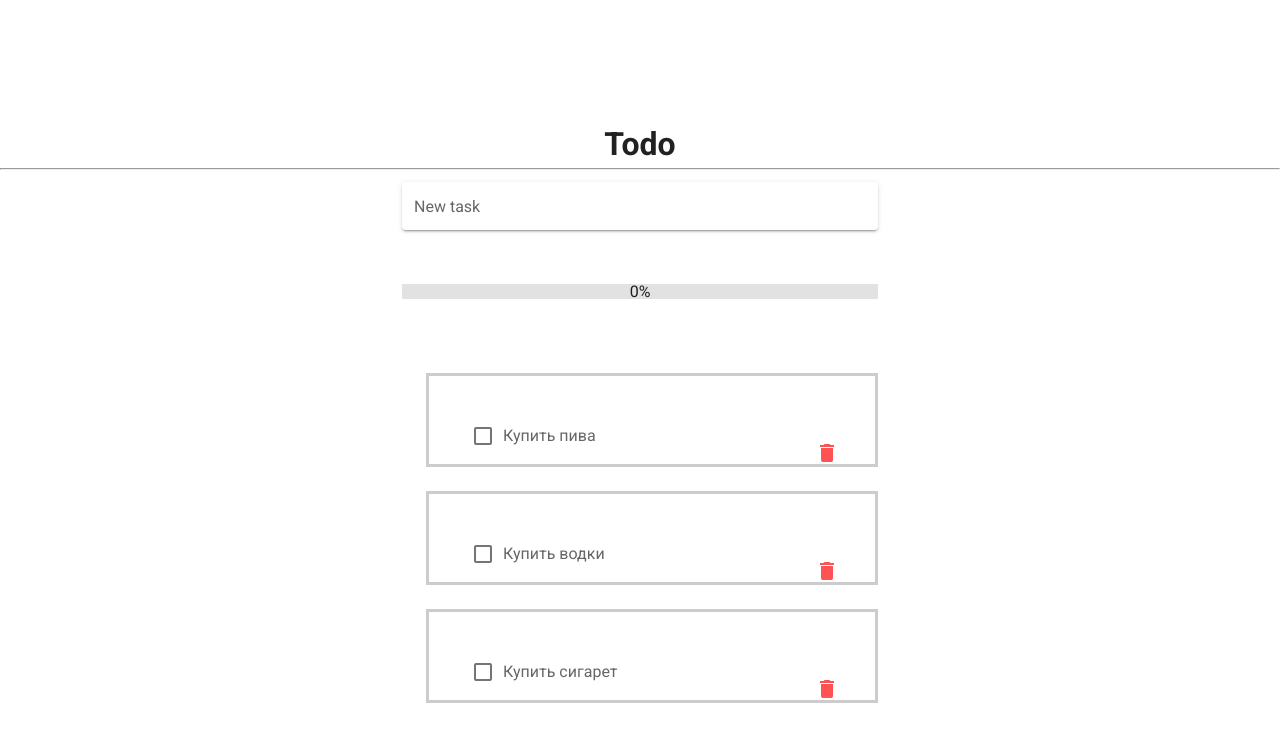
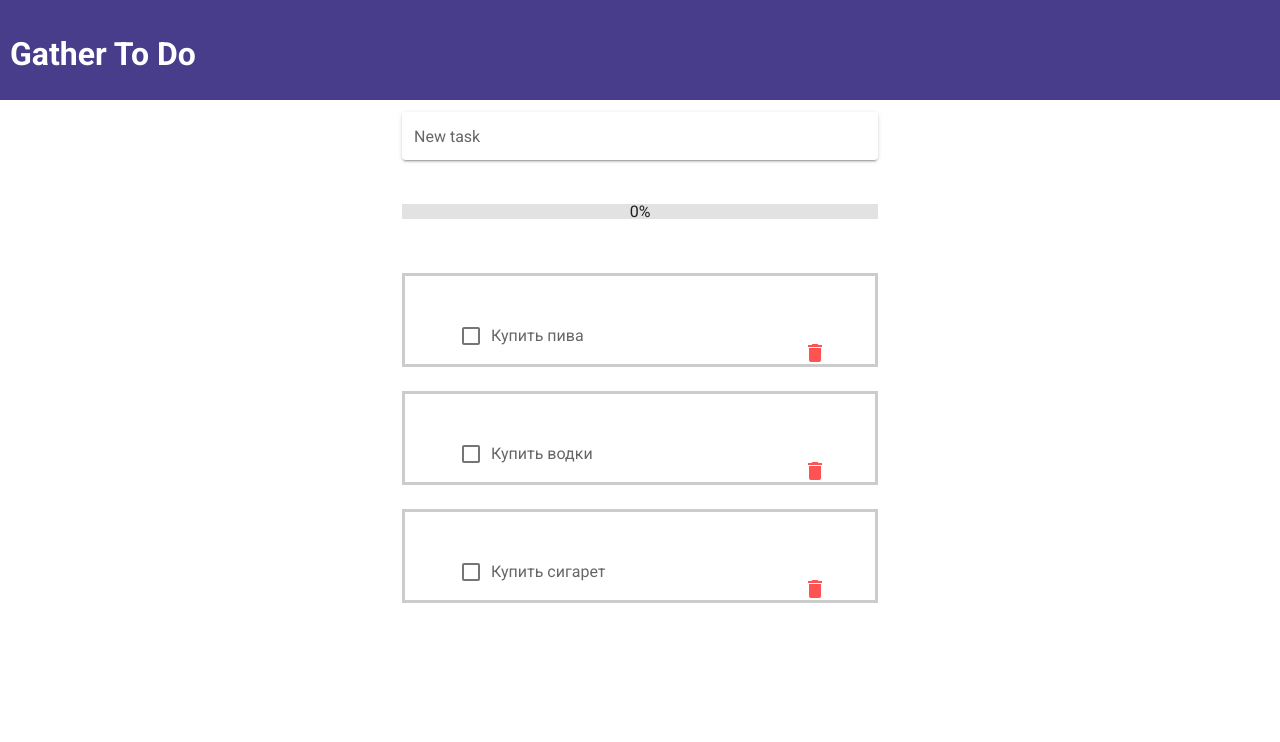
Before and after one commit to lbonanzza/GatherToDo, a Vue app: page / in a window 1280 px wide. Shown: the top 742 px of the page. Built offline with nearby package versions, Linux system fonts and the light colour scheme.

Commit message:
add header and some styles

```diff
--- a/src/App.vue
+++ b/src/App.vue
@@ -1,8 +1,7 @@
 <template>
   <v-app>
     <div id="app">
-      <h1>Todo</h1>
-      <hr/>
+      <Header/>
       <AddTodo @create-todo="createTodo"/>
       <ProgerssBar :todos="todos"/>
       <TodoList class="todo" :todos="todos" @remove-todo="removeTodo "/>
@@ -14,6 +13,7 @@
   import TodoList from "@/components/TodoList";
   import AddTodo from "@/components/AddTodo";
   import ProgerssBar from "@/components/ProgressBar";
+  import Header from "@/components/Header";
 
   export default {
     name: "App",
@@ -51,18 +51,14 @@
       TodoList,
       AddTodo,
       ProgerssBar,
+      Header,
     },
   };
 </script>
 
 
 <style>
-  #app {
-    text-align: center;
-    margin-top: 60px;
-  }
-
   .todo {
-    margin-top: 50px;
+    margin-top: 30px;
   }
 </style>
--- a/src/components/AddTodo.vue
+++ b/src/components/AddTodo.vue
@@ -1,5 +1,6 @@
 <template>
-  <v-container style="max-width: 500px">
+
+  <v-container style="max-width: 500px" class="text-field">
     <v-text-field v-model="title" label="New task" solo @keydown.enter="create"></v-text-field>
   </v-container>
 </template>
@@ -28,3 +29,10 @@
     },
   };
 </script>
+
+<style>
+  .text-field {
+    margin-top: 100px;
+    margin-bottom: -10px;
+  }
+</style>
--- /dev/null
+++ b/src/components/Header.vue
@@ -0,0 +1,37 @@
+<template>
+  <div class="header">
+    <div class="header__inner">
+      <div class="header-logo">
+        <h1>Gather To Do</h1>
+      </div>
+    </div>
+  </div>
+</template>
+
+<script>
+  export default {
+    name: "Header",
+  };
+</script>
+
+<style scoped>
+  .header {
+    width: 100%;
+    height: 100px;
+    background-color: darkslateblue;
+
+    position: absolute;
+    left: 0;
+    z-index: 10;
+  }
+
+  .header__inner {
+    display: flex;
+    align-items: center;
+    padding: 30px 10px;
+  }
+
+  .header-logo {
+    color: #ffffff;
+  }
+</style>
--- a/src/components/TodoItem.vue
+++ b/src/components/TodoItem.vue
@@ -4,9 +4,9 @@
       <span>
         <div>
           <v-checkbox
-            class="checkbox"
-            v-model="todo.completed"
-            :label="`${todo.title}`"
+              class="checkbox"
+              v-model="todo.completed"
+              :label="`${todo.title}`"
           ></v-checkbox>
         </div>
 
--- a/src/components/TodoList.vue
+++ b/src/components/TodoList.vue
@@ -1,11 +1,11 @@
 <template>
   <div class="todoItem">
-    <ul>
+    <ul class="list">
       <TodoItem
-        v-for="todo of todos"
-        :key="todo.id + 'label'"
-        v-bind:todo="todo"
-        @remove-todo="removeTodo"
+          v-for="todo of todos"
+          :key="todo.id + 'label'"
+          v-bind:todo="todo"
+          @remove-todo="removeTodo"
       />
     </ul>
   </div>
@@ -26,8 +26,8 @@
         this.$emit("remove-todo", id);
       },
       sort() {
-        const arrSort = this.todos.sort()
-        return arrSort
+        const arrSort = this.todos.sort();
+        return arrSort;
       },
     },
   };
@@ -40,4 +40,8 @@
 
     max-width: 500px;
   }
+
+  .list {
+    padding-left: 0;
+  }
 </style>
--- a/src/main.js
+++ b/src/main.js
@@ -1,10 +1,10 @@
-import Vue from 'vue'
-import App from './App.vue'
-import vuetify from "./plugins/vuetify"
+import Vue from "vue";
+import App from "./App.vue";
+import vuetify from "./plugins/vuetify";
 
-Vue.config.productionTip = false
+Vue.config.productionTip = false;
 
 new Vue({
   vuetify,
-  render: h => h(App)
-}).$mount('#app')
+  render: h => h(App),
+}).$mount("#app");
```
Also changed, not shown: src/components/ProgressBar.vue (+6 -6 lines), public/index.html (indentation only).
